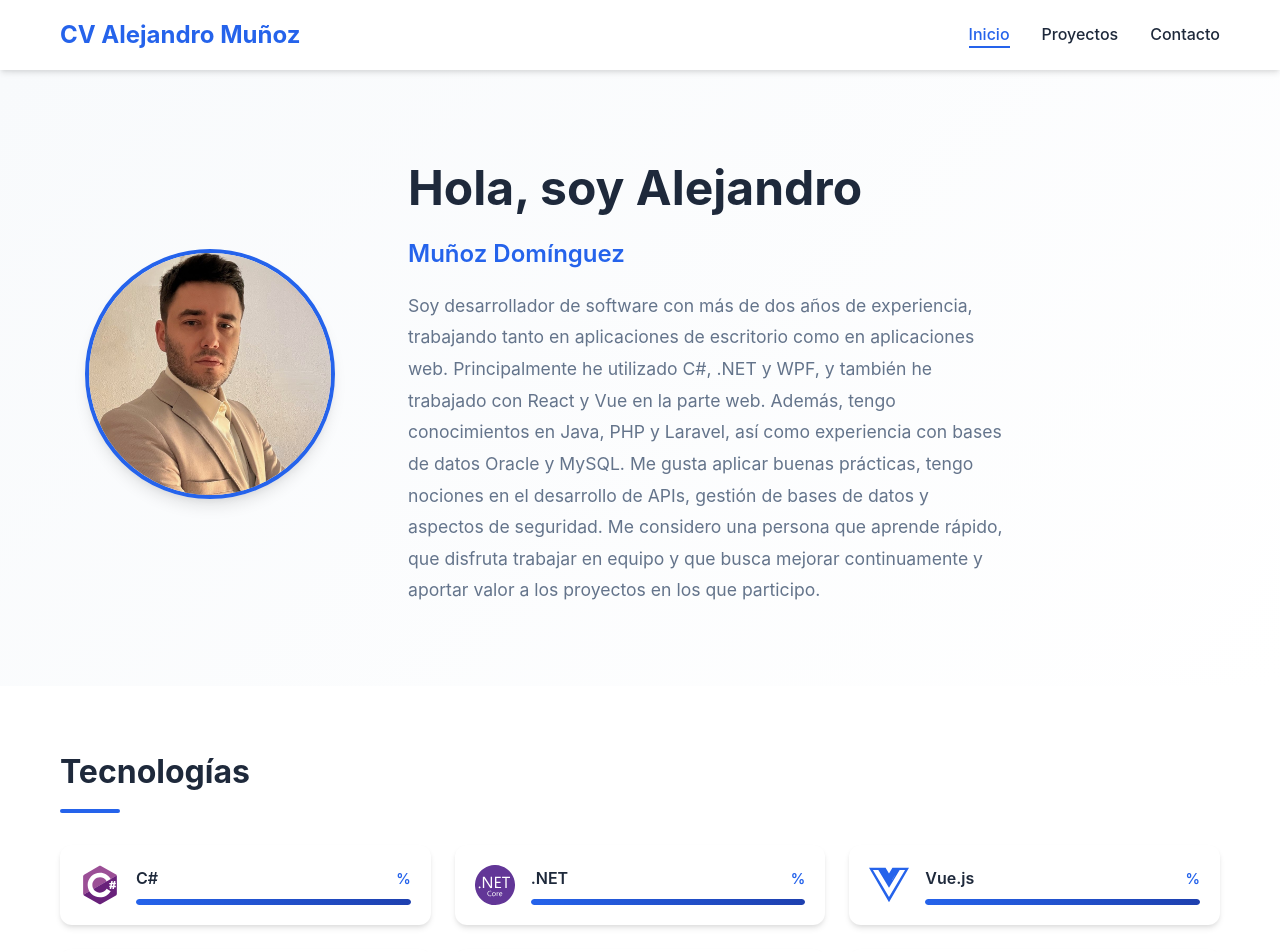
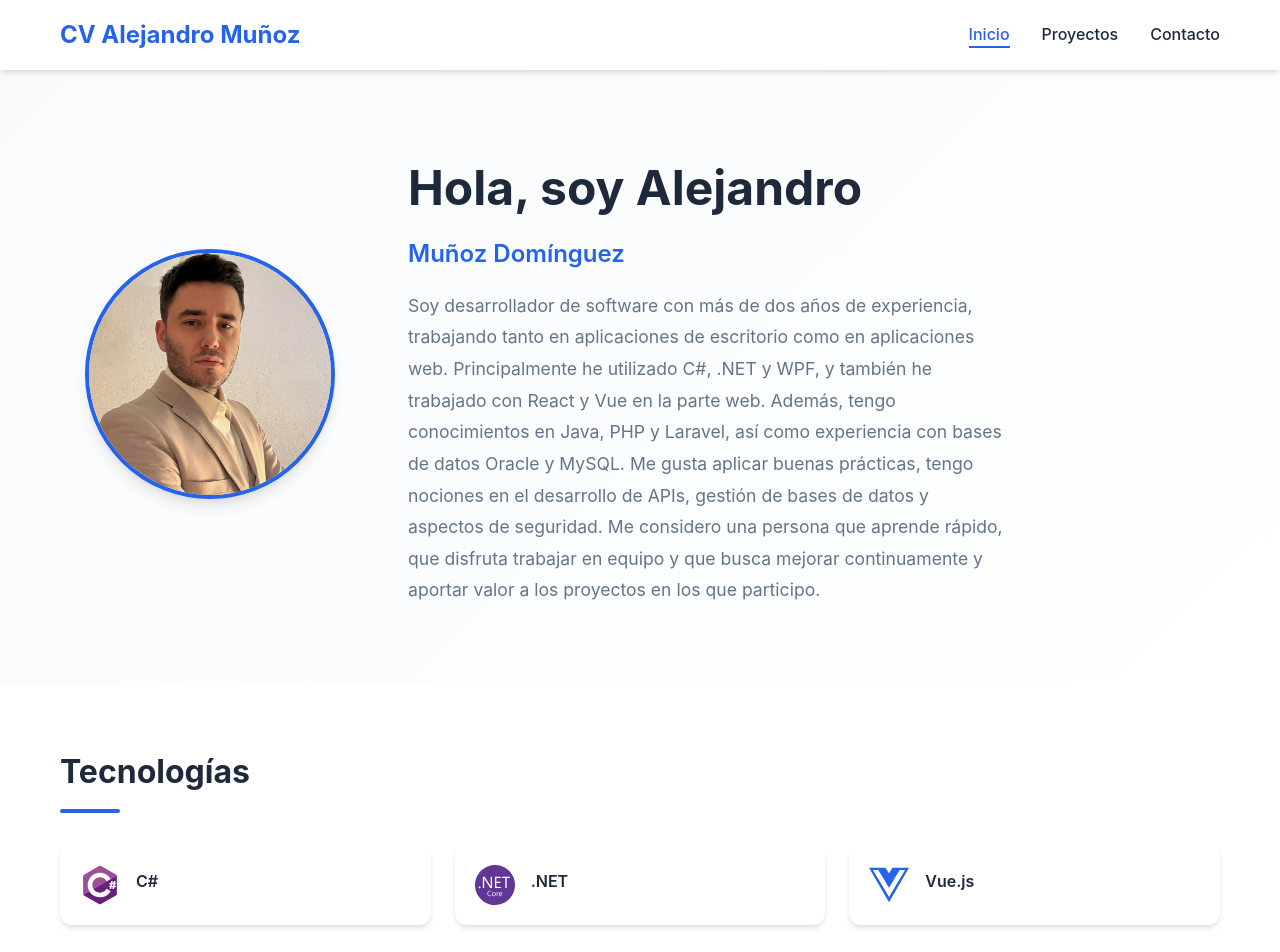
Before and after one commit to Aleexm7/Web-Personal, a Nuxt app: page / in a window 1280 px wide. Shown: the top 952 px of the page. Built offline with nearby package versions, Linux system fonts and the light colour scheme.

Commit message:
🎨 Actualizando UI
Actualizando UI

```diff
--- a/pages/index.vue
+++ b/pages/index.vue
@@ -26,10 +26,6 @@
             <div class="technology-info">
               <div class="technology-header">
                 <span class="technology-name">{{ tech.name }}</span>
-                <span class="technology-percentage">{{ tech.percentage }}%</span>
-              </div>
-              <div class="technology-bar">
-                <div class="technology-progress" :style="{ width: tech.percentage + '%' }"></div>
               </div>
             </div>
           </div>
```
